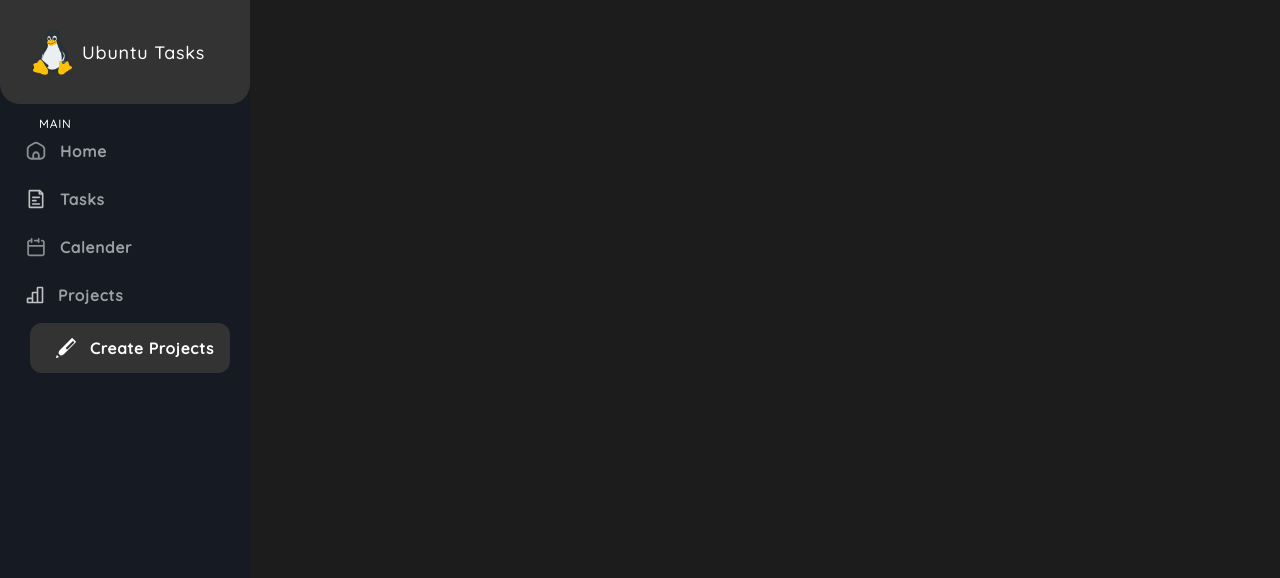
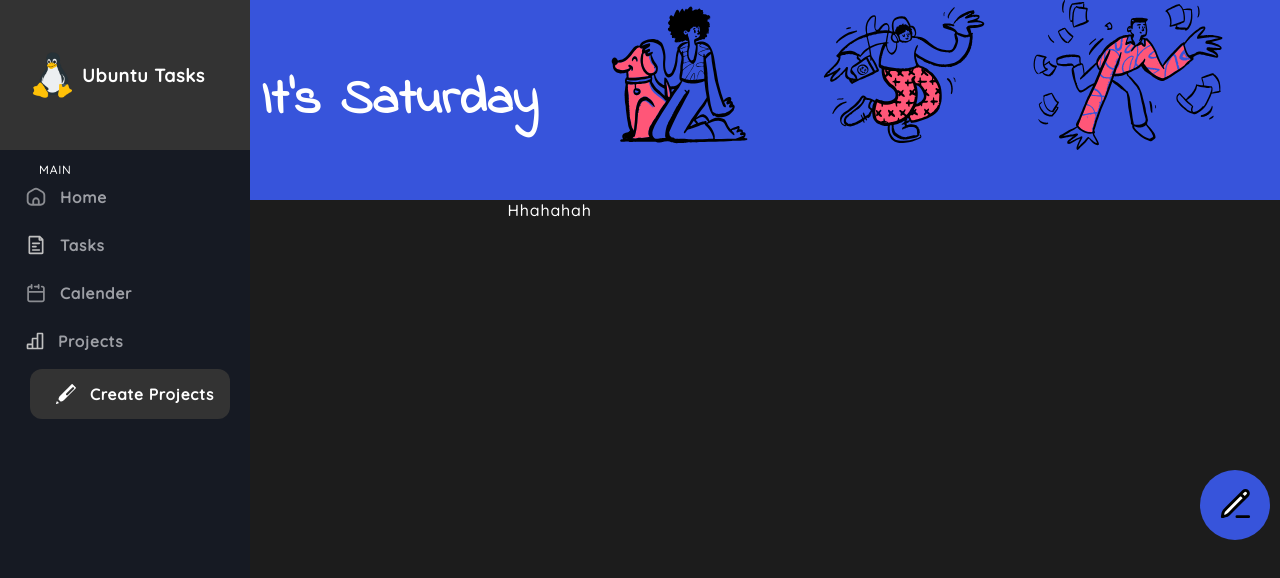
Before and after one commit to Mtendekuyokwa19/TaskManagementSystem, a website with bundled scripts: page dist/index.html in a window 1280 px wide. Built offline with nearby package versions, Linux system fonts and the light colour scheme.

Commit message:
additon of topbar

```diff
--- /dev/null
+++ b/src/creatingJselement.js
@@ -0,0 +1,4 @@
+import { domElementMaker } from "./index"
+
+
+let pingu=domElementMaker('p',"aybd",document.body,"Hhahahah");
--- a/src/index.js
+++ b/src/index.js
@@ -8,11 +8,17 @@
 import dateIcon from './icons/arrangeDates.svg'
 import createProjectsicon from './icons/createProject.svg'
 import projectsIcon from './icons/Projects.svg'
-
-function domElementMaker(type,name,parentBox,Words=""){
+import topBoxImage from './images/girl.svg'
+import musicimage from './images/music.svg'
+import addTaskImage from './icons/createAdd.svg'
+import boypapers from './images/carryingpapers.svg'
+import {format} from 'date-fns';
 
 
-    let newElement=document.createElement(type);
+
+export function domElementMaker(type,name,parentBox,Words=""){
+
+let newElement=document.createElement(type);
 newElement.id=name;
 newElement.textContent=Words
 parentBox.appendChild(newElement);
@@ -21,7 +27,7 @@
 
 }
 
-function domImageLoad(Icon,parentBox,idName) {
+export function domImageLoad(Icon,parentBox,idName) {
 
   let myIcon = new Image();
   myIcon.src = Icon;
@@ -31,7 +37,8 @@
   return myIcon;
 
 }
-let sidebar=(()=>{
+
+export let sidebar=(()=>{
 
 let siderbox=domElementMaker('div',"sidebox",document.body);
 
@@ -60,11 +67,11 @@
 
 let ProjectsButton=domElementMaker('button',"Projects",section);
 let ProjectsIcon=domImageLoad(projectsIcon,ProjectsButton,"projectIcon")
-let ProjectTexts=domElementMaker('p',"hometext",ProjectsButton,"Projects");
+let ProjectsText=domElementMaker('p',"ProjectText",ProjectsButton,"Projects")
 
-let createprojectsButton=domElementMaker('button',"createprojects",section);
+ let createprojectsButton=domElementMaker('button',"createprojects",section);
 let createProjectsIcon=domImageLoad(createProjectsicon,createprojectsButton,"createprojectsicon")
-let createProject=domElementMaker('p',"projectText",createprojects,"Create Projects");
+let createProject=domElementMaker('p',"projectText",createprojectsButton,"Create Projects");
 createprojectsButton.title="Create Project"
 
 
@@ -79,6 +86,34 @@
 
 
 
+return {siderbox,createprojectsButton};
+
+})();
 
 
+
+export let topBar=(()=>{
+
+  let topBox=domElementMaker('div','topBox',document.body);
+
+  let topText=domElementMaker('p','topText',topBox,`It's ${format(new Date(), 'EEEE')}`)
+  let topBoximage=domImageLoad(topBoxImage,topBox,'topBoximagegirl');
+  let musicpic=domImageLoad(musicimage,topBox,"musicboy")
+  let boywithpapers=domImageLoad(boypapers,topBox,"boyWithpapers");
+
+
+
+  return {topBox};
 })();
+
+export let createTaskicon=(()=>{
+
+  let addTask=domElementMaker('button',"addTask",document.body)
+  addTask.title="Create new task"
+
+  let addTaskIcon=domImageLoad(addTaskImage,addTask,"addtaskicon")
+
+
+
+return {addTask}
+})()
--- a/src/style.css
+++ b/src/style.css
@@ -1,4 +1,5 @@
-  @import url('https://fonts.googleapis.com/css2?family=Quicksand:wght@500&display=swap');
+
+  @import url('https://fonts.googleapis.com/css2?family=Indie+Flower&family=Quicksand:wght@500&display=swap');
 
 
 *{
@@ -48,8 +49,10 @@ align-items: center;
 
 background-color: #333333;
 
+
 padding: 22px;
-border-radius: 0px 0px 20px 20px;
+height: 106px;
+
 
 
 
@@ -57,6 +60,7 @@ border-radius: 0px 0px 20px 20px;
 #appTitle{
 
 font-size: 18px;
+font-weight: bold;
 
 }
 #appLogo{
@@ -70,6 +74,7 @@ font-size: 18px;
 
     font-size: 12px;
     margin:  12px 0px 0px 39px;
+
 
 
 
@@ -112,3 +117,82 @@ width: 200px;
 margin-left: 30px;
 
 }
+#sidebox button:hover{
+
+    background-color: #2D2F39;
+    width: 250px;
+
+
+}
+
+#sidebox button:last-child:hover{
+
+    background-color:#3754DB;
+    color: white;
+    border-radius: 0px;
+    width: 200px;
+    }
+#topBoximagegirl,#musicboy,#boyWithpapers{
+
+
+height: 150px;
+
+
+
+
+
+}
+#topBoximagegirl{
+
+    margin-left:12px ;
+}
+
+
+#topBox{
+
+grid-column-start: 2;
+grid-column-end: 6;
+background-color: #3754DB;
+display: flex;
+gap:10px;
+
+
+
+
+}
+#topText{
+    font-family: 'Indie Flower', cursive;
+align-self: center;
+font-size: 50px;
+font-weight: bold;
+margin: 12px;
+}
+#addTask{
+
+width: 70px;
+height: 70px;
+position: relative;
+top:270px;
+left:950px;
+background-color: #3754DB;
+
+border: none;
+border-radius: 100%;
+
+
+}
+
+#addtaskicon{
+
+    fill:white;
+
+
+
+
+}
+
+#addTask:hover{
+    background-color: #ff5678;
+
+
+}
--- a/webpack.config.js
+++ b/webpack.config.js
@@ -3,9 +3,18 @@ const HtmlWebpackPlugin = require('html-webpack-plugin');
 
 module.exports = {
   entry: {
-    index: './src/index.js',
-    add: './src/add/add.js',
-    check:'./src/check/check.js'
+    index: {
+      import: './src/index.js',
+      dependOn: 'shared',
+    },
+    another: {
+      import: './src/creatingJselement.js',
+      dependOn: 'shared',
+    },
+    shared: 'date-fns',
+   },
+   optimization: {
+    runtimeChunk: 'single',
   },
   plugins: [
     new HtmlWebpackPlugin({
@@ -35,4 +44,5 @@ module.exports = {
   },
 
 
+
 };
```
Also changed, not shown: dist/0794abbf4bbe4158f856.svg (added), dist/1213764b91350a02bb2c.svg (added), dist/2ac2511792bf6add08e5.svg (added), dist/another.task.js (added), dist/cbf897ee25afe1cbd2d5.svg (added), dist/index.html, dist/index.task.js, dist/runtime.task.js (added), dist/shared.task.js (added), src/add.js (renamed from src/add/add.js), src/check.js (renamed from src/check/check.js), src/icons/createAdd.svg (added), src/images/carryingpapers.svg (added), src/images/girl.svg (added), 2 more files, 1 other file.
